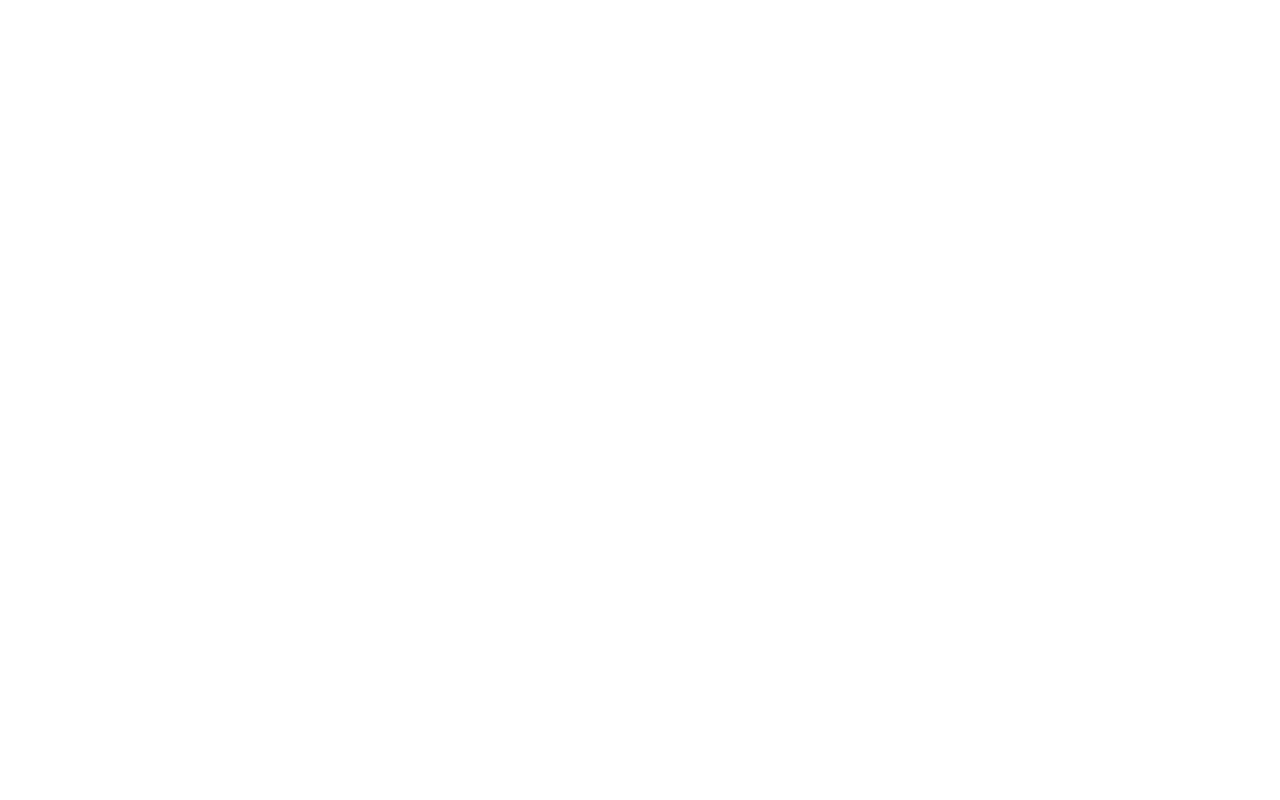
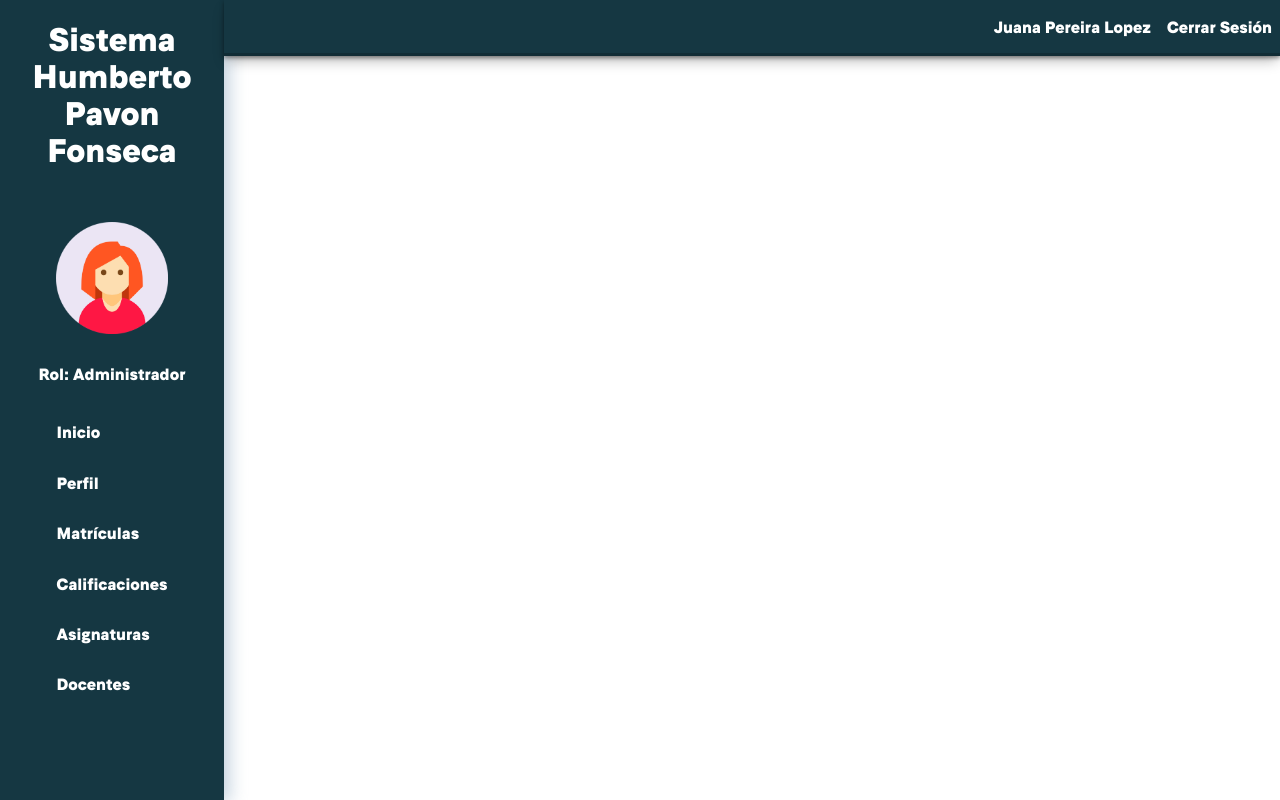
Before and after one commit to Victor-0rtiz/sishum, a website: page sistema/docentes.html in a window 1280 px wide. Drawn offline with Linux system fonts and the light colour scheme.

Commit message:
Agregado menu a las vistas

```diff
--- a/sistema/asignaturas.html
+++ b/sistema/asignaturas.html
@@ -0,0 +1,47 @@
+<!DOCTYPE html>
+<html lang="en">
+<head>
+    <meta charset="UTF-8">
+    <meta name="viewport" content="width=device-width, initial-scale=1.0">
+    <title>SISHUM</title>
+    <link rel="stylesheet" href="/src/css/normalizer.css" />
+    <link rel="stylesheet" href="/src/css/index.css" />
+    <link rel="preconnect" href="https://fonts.googleapis.com" />
+    <link rel="preconnect" href="https://fonts.gstatic.com" crossorigin />
+    <link
+      href="https://fonts.googleapis.com/css2?family=Space+Grotesk:wght@300;400;500;600;700&display=swap"
+      rel="stylesheet"
+    />
+</head>
+<body>
+    <div class="wrapper">
+        <aside class="lateral">
+            <h1 class="lateral__title">Sistema Humberto Pavon Fonseca</h1>
+            <img class="lateral__image" src="../src/img/userwoman.png" alt="Imagen de usuario">
+            <p class="lateral__role">Rol: Administrador</p>
+            <nav class="lateral__nav">
+
+                <a class="" href="../sistema.html">Inicio</a>
+                <a class="" href="/sistema/perfil.html">Perfil</a>
+                <a class="" href="/sistema/matriculas.html">Matrículas</a>
+                <a class="" href="/sistema/calificaciones.html">Calificaciones</a>
+                <a class="" href="/sistema/asignaturas.html">Asignaturas</a>
+                <a class="" href="/sistema/docentes.html">Docentes</a>
+
+            </nav>
+        </aside>
+        <div class="contenido">
+            <header class="header">
+
+
+                    <a class="header__user" href="/sistema/perfil.html"> Juana Pereira Lopez</a>
+                    <a class="header__logout" href="/">Cerrar Sesión</a>
+
+            </header>
+            <main class="main-content">
+                <!-- Contenido principal del sistema -->
+            </main>
+        </div>
+    </div>
+</body>
+</html>
--- a/sistema/docentes.html
+++ b/sistema/docentes.html
@@ -0,0 +1,47 @@
+<!DOCTYPE html>
+<html lang="en">
+<head>
+    <meta charset="UTF-8">
+    <meta name="viewport" content="width=device-width, initial-scale=1.0">
+    <title>SISHUM</title>
+    <link rel="stylesheet" href="/src/css/normalizer.css" />
+    <link rel="stylesheet" href="/src/css/index.css" />
+    <link rel="preconnect" href="https://fonts.googleapis.com" />
+    <link rel="preconnect" href="https://fonts.gstatic.com" crossorigin />
+    <link
+      href="https://fonts.googleapis.com/css2?family=Space+Grotesk:wght@300;400;500;600;700&display=swap"
+      rel="stylesheet"
+    />
+</head>
+<body>
+    <div class="wrapper">
+        <aside class="lateral">
+            <h1 class="lateral__title">Sistema Humberto Pavon Fonseca</h1>
+            <img class="lateral__image" src="../src/img/userwoman.png" alt="Imagen de usuario">
+            <p class="lateral__role">Rol: Administrador</p>
+            <nav class="lateral__nav">
+
+                <a class="" href="../sistema.html">Inicio</a>
+                <a class="" href="/sistema/perfil.html">Perfil</a>
+                <a class="" href="/sistema/matriculas.html">Matrículas</a>
+                <a class="" href="/sistema/calificaciones.html">Calificaciones</a>
+                <a class="" href="/sistema/asignaturas.html">Asignaturas</a>
+                <a class="" href="/sistema/docentes.html">Docentes</a>
+
+            </nav>
+        </aside>
+        <div class="contenido">
+            <header class="header">
+
+
+                    <a class="header__user" href="/sistema/perfil.html"> Juana Pereira Lopez</a>
+                    <a class="header__logout" href="/">Cerrar Sesión</a>
+
+            </header>
+            <main class="main-content">
+                <!-- Contenido principal del sistema -->
+            </main>
+        </div>
+    </div>
+</body>
+</html>
```
Also changed, not shown: sistema/calificaciones.html (+47 -0 lines), sistema/matriculas.html (+47 -0 lines), sistema/perfil.html (+38 -2 lines).
